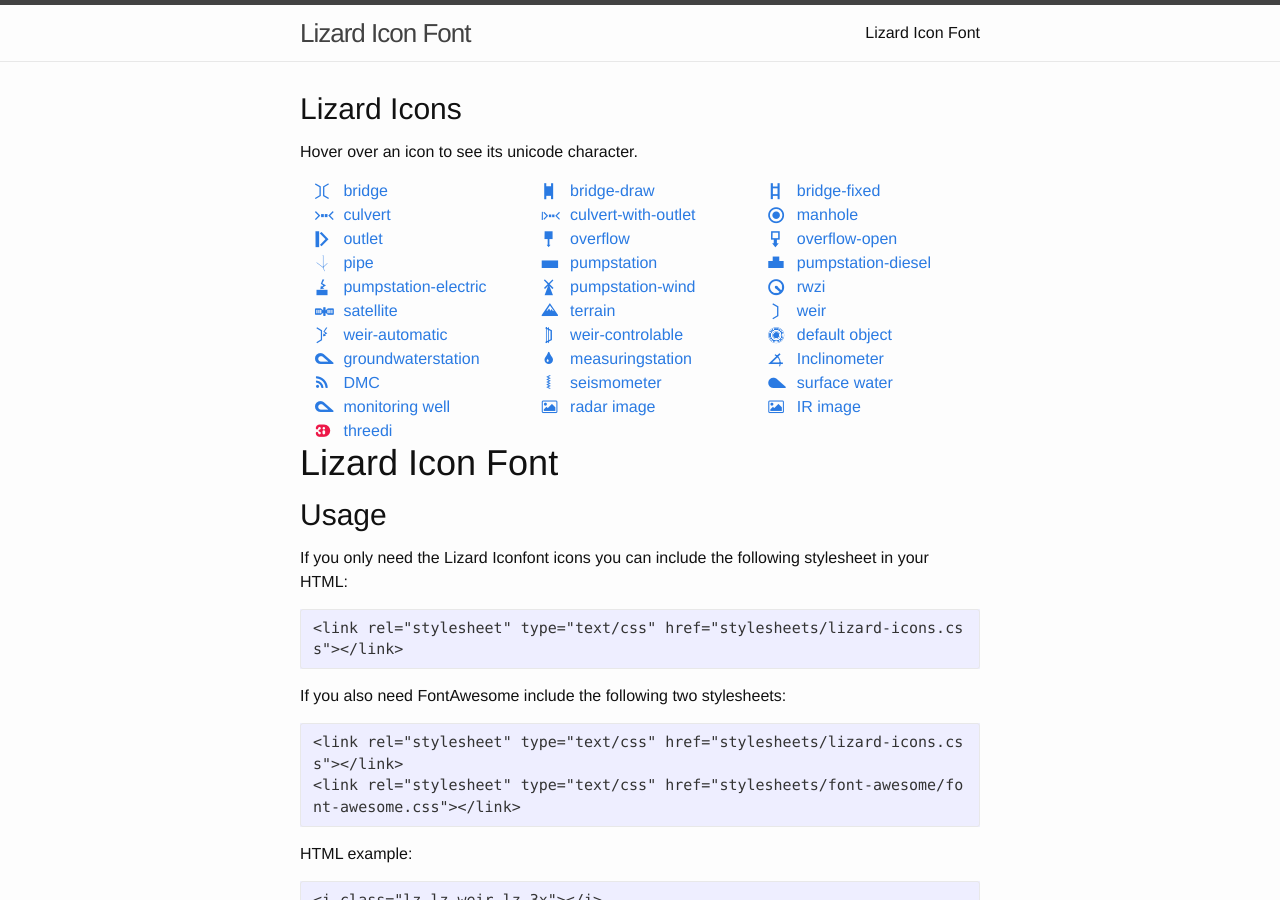
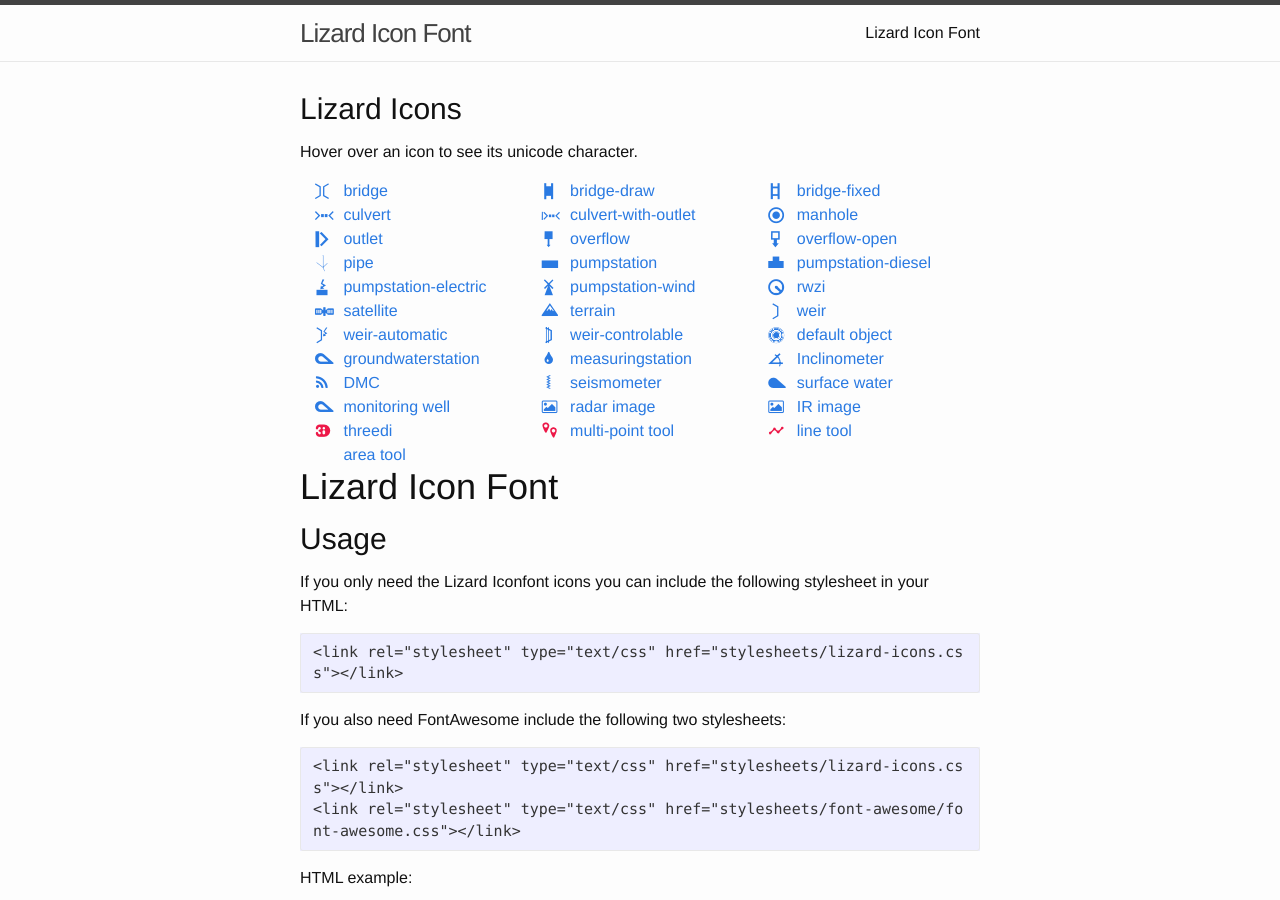
Before and after one commit to nens/lizard-iconfont, a Jekyll site: the page built from index.md, in a window 1280 px wide and 900 px high. Built offline with Jekyll 4.4.1, drawn with Linux system fonts in a browser that asks for light colours.

Commit message:
Updated index.md to show new icons

```diff
--- a/index.md
+++ b/index.md
@@ -198,6 +198,24 @@
         threedi
       </a>
     </div>
+    <div class="col-md-4 col-sm-4">
+      <a class="name" title="Unicode Character: |">
+        <i class="lz lz-multi-point-tool" style="color: #ed1848"></i>
+        multi-point tool
+      </a>
+    </div>
+    <div class="col-md-4 col-sm-4">
+      <a class="name" title="Unicode Character: }">
+        <i class="lz lz-line-tool" style="color: #ed1848"></i>
+        line tool
+      </a>
+    </div>
+    <div class="col-md-4 col-sm-4">
+      <a class="name" title="Unicode Character: ~">
+        <i class="lz lz-area-tool" style="color: #ed1848"></i>
+        area tool
+      </a>
+    </div>
   </div>
 </div>
 
```
